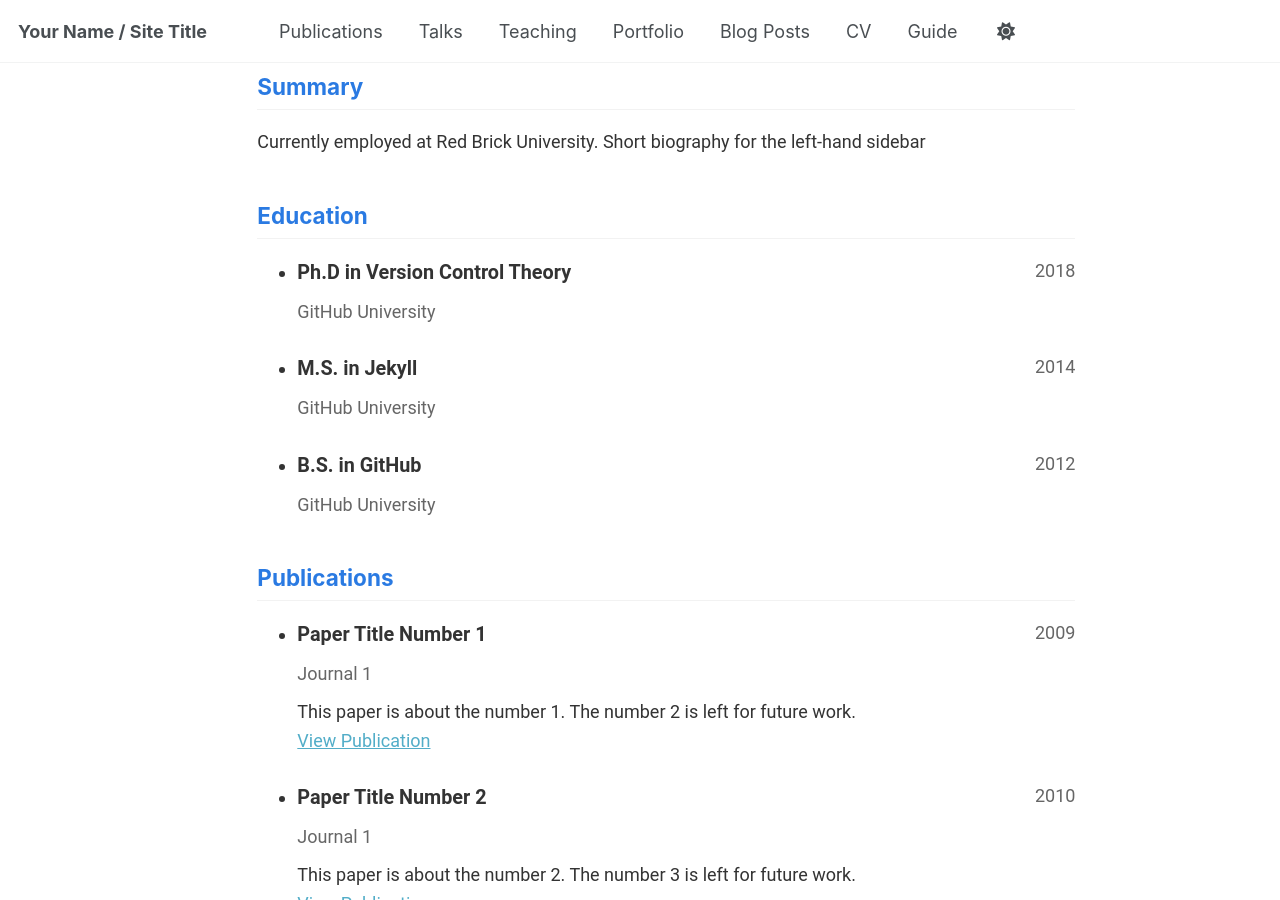
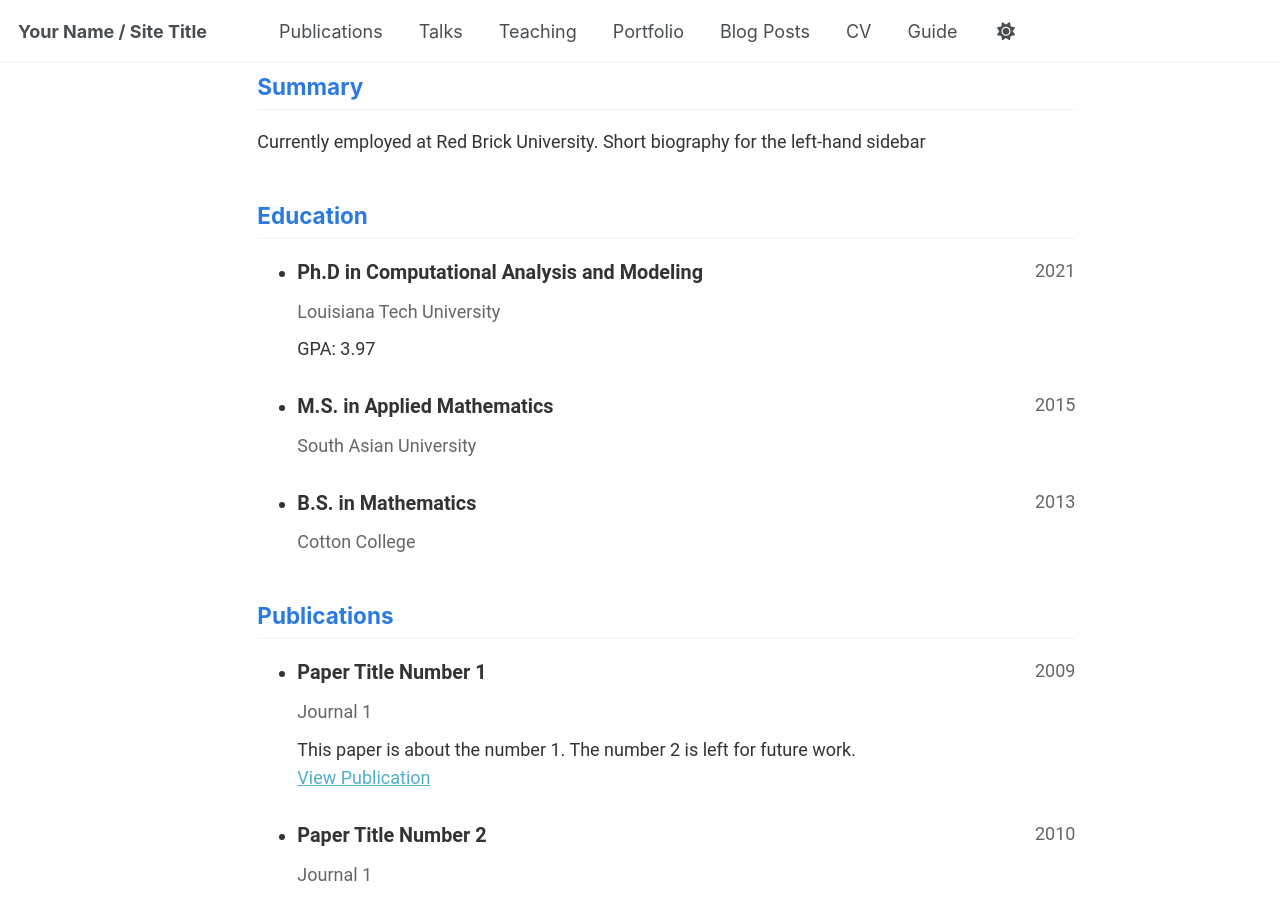
Before and after one commit to aniruddhabora/aniruddhabora.github.io, a Jekyll site: the page built from _pages/cv-json.md, in a window 1280 px wide and 900 px high, scrolled down 318 px. Built offline with Jekyll 4.4.1, drawn with Linux system fonts in a browser that asks for light colours.

Commit message:
Update cv.json

```diff
--- a/_data/cv.json
+++ b/_data/cv.json
@@ -33,29 +33,29 @@
   "work": [],
   "education": [
     {
-      "institution": "GitHub University",
-      "area": "Ph.D in Version Control Theory",
+      "institution": "Louisiana Tech University",
+      "area": "Ph.D in Computational Analysis and Modeling",
       "studyType": "",
-      "startDate": "",
-      "endDate": "2018",
+      "startDate": "2016",
+      "endDate": "2021",
+      "gpa": 3.97,
+      "courses": []
+    },
+    {
+      "institution": "South Asian University",
+      "area": "M.S. in Applied Mathematics",
+      "studyType": "",
+      "startDate": "2013",
+      "endDate": "2015",
       "gpa": null,
       "courses": []
     },
     {
-      "institution": "GitHub University",
-      "area": "M.S. in Jekyll",
+      "institution": "Cotton College",
+      "area": "B.S. in Mathematics",
       "studyType": "",
-      "startDate": "",
-      "endDate": "2014",
-      "gpa": null,
-      "courses": []
-    },
-    {
-      "institution": "GitHub University",
-      "area": "B.S. in GitHub",
-      "studyType": "",
-      "startDate": "",
-      "endDate": "2012",
+      "startDate": "2010",
+      "endDate": "2013",
       "gpa": null,
       "courses": []
     }
```
